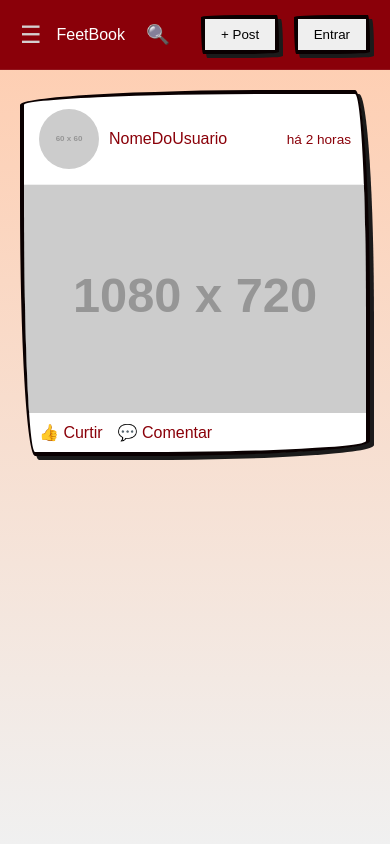
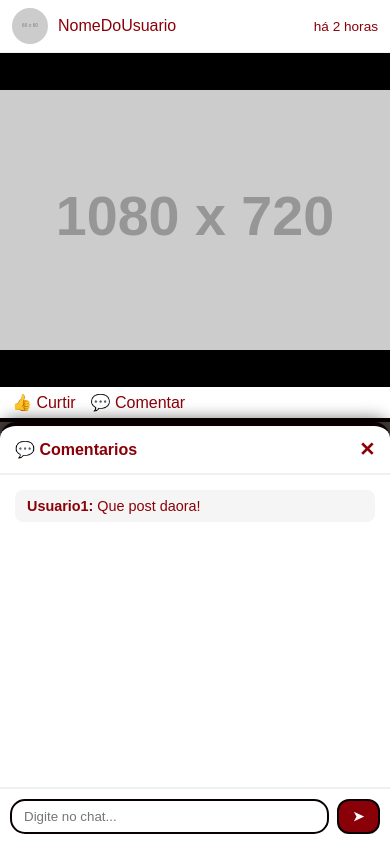
Before and after one commit to GuilhermeFL-F4/FeetBook, a website with bundled scripts: page index.html in a window 390 px wide. Both pictures are taken after a click on the button "💬 Comentar". Built offline with nearby package versions, Linux system fonts and the light colour scheme; placeholder pictures from the web are drawn by us.

```diff
--- a/index.html
+++ b/index.html
@@ -87,7 +87,8 @@
     <main class="layout-container">
 
         <section class="feed">
-            <!-- Modelo de Post -->
+    <div class="post-wrapper">
+
         <article class="post-card">
             <header class="post-header">
                 <img src="https://via.placeholder.com/60" alt="Avatar" class="avatar">
@@ -99,9 +100,29 @@
             </div>
             <footer class="post-actions">
                 <button class="action-btn">👍 Curtir</button>
-                    <button class="action-btn">💬 Comentar</button>
+                <button class="action-btn btn-comment">💬 Comentar</button>
             </footer>
         </article>
+
+        <aside class="chat-panel">
+            <header class="chat-header">
+                <span>💬 Comentarios</span>
+                <button class="close-chat">✕</button>
+            </header>
+
+            <div class="chat-messages">
+                <div class="chat-msg">
+                    <strong>Usuario1:</strong> Que post daora!
+                </div>
+            </div>
+
+            <form class="chat-form">
+                <input type="text" placeholder="Digite no chat..." required autocomplete="off">
+                <button type="submit">➤</button>
+            </form>
+        </aside>
+
+    </div>
 </section>
 
         <!-- SIDEBAR (Vira menu lateral no Mobile) -->
--- a/interface.js
+++ b/interface.js
@@ -74,25 +74,87 @@ export function Configuracoes() {
 }
 
 export function AlternarTema() {
-    // 1. Pega todos os inputs de rádio que têm o nome "tema"
+
     const radiosTema = document.querySelectorAll('input[name="tema"]');
     document.body.classList.add('FeetChan');
 
-    // 2. Para cada botão de rádio...
+
     radiosTema.forEach(radio => {
-        // 3. Fica de olho no evento 'change' (quando a seleção muda)
+
         radio.addEventListener('change', (evento) => {
 
-            // Pega o valor (value) do botão que acabou de ser clicado
+
             const temaEscolhido = evento.target.value;
 
-            // Remove todos os temas antigos do body para não dar conflito
+
             document.body.classList.remove('FeetChan', 'FeetFunny');
 
-            // Adiciona a classe do novo tema no body
+
             document.body.classList.add(temaEscolhido);
 
-            console.log("Tema alterado para:", temaEscolhido); // Só para você ver funcionando no console!
+            console.log("Tema alterado para:", temaEscolhido);
         });
     });
 }
+
+export function ChatComentarios() {
+    const postWrappers = document.querySelectorAll('.post-wrapper');
+    const overlay = document.querySelector('.black-overlay');
+
+    function fecharTodosChats() {
+        document.querySelectorAll('.chat-panel').forEach(p => p.classList.remove('active'));
+        document.querySelectorAll('.post-wrapper').forEach(w => w.classList.remove('chat-open'));
+        document.body.classList.remove('no-scroll');
+        if (overlay) overlay.classList.remove('active');
+    }
+
+    postWrappers.forEach(wrapper => {
+        const btnComment = wrapper.querySelector('.btn-comment');
+        const chatPanel = wrapper.querySelector('.chat-panel');
+        const closeChat = wrapper.querySelector('.close-chat');
+        const chatForm = wrapper.querySelector('.chat-form');
+        const chatInput = wrapper.querySelector('.chat-form input');
+        const chatMessages = wrapper.querySelector('.chat-messages');
+
+        if (!btnComment || !chatPanel) return;
+
+        // Abrir post + chat fixos
+        btnComment.addEventListener('click', () => {
+            fecharTodosChats();
+
+            wrapper.classList.add('chat-open');
+            chatPanel.classList.add('active');
+            document.body.classList.add('no-scroll');
+            if (overlay) overlay.classList.add('active');
+
+            chatMessages.scrollTop = chatMessages.scrollHeight;
+        });
+
+        // Fechar pelo botão X
+        if (closeChat) {
+            closeChat.addEventListener('click', fecharTodosChats);
+        }
+
+        // Enviar mensagem no chat
+        if (chatForm) {
+            chatForm.addEventListener('submit', (evento) => {
+                evento.preventDefault();
+                const texto = chatInput.value.trim();
+                if (!texto) return;
+
+                const novaMsg = document.createElement('div');
+                novaMsg.classList.add('chat-msg');
+                novaMsg.innerHTML = `<strong>Você:</strong> ${texto}`;
+                chatMessages.appendChild(novaMsg);
+
+                chatInput.value = '';
+                chatMessages.scrollTop = chatMessages.scrollHeight;
+            });
+        }
+    });
+
+    // Fechar também ao clicar fora (no fundo escuro) no PC
+    if (overlay) {
+        overlay.addEventListener('click', fecharTodosChats);
+    }
+}
--- a/script.js
+++ b/script.js
@@ -1,6 +1,7 @@
-import {MenuMobile, TelaPesquisa, Configuracoes, AlternarTema} from './interface.js';
+import {MenuMobile, TelaPesquisa, Configuracoes, AlternarTema, ChatComentarios} from './interface.js';
 
 MenuMobile();
 TelaPesquisa();
 Configuracoes();
 AlternarTema();
+ChatComentarios();
--- a/style.css
+++ b/style.css
@@ -263,11 +263,11 @@ body.FeetChan {
     right: 10px;
 }
 
-/* Coloca as opções uma embaixo da outra */
+
 .theme-options {
     display: flex;
     flex-direction: column;
-    gap: 15px; /* Espaço entre as opções */
+    gap: 15px;
     margin-top: 15px;
 }
 
@@ -277,10 +277,10 @@ body.FeetChan {
     border: none;
     border-radius: 6px;
     cursor: pointer;
-    display: block; /* Faz a caixa ocupar a largura inteira */
+    display: block;
     box-sizing: border-box;
     text-align: left;
-    box-shadow: 0 0 0 1px #d8dee4; /* Borda cinza clarinha padrão */
+    box-shadow: 0 0 0 1px #d8dee4;
     transition: all 0.2s ease;
 }
 
@@ -288,7 +288,7 @@ body.FeetChan {
     background: #f5f6f8;
 }
 
-/* Esconde a bolinha padrão do input de radio, mas mantém ele clicável */
+
 .theme-options input {
     clip: rect(0, 0, 0, 0);
     border-width: 0;
@@ -301,10 +301,9 @@ body.FeetChan {
     width: 1px;
 }
 
-/* A CORREÇÃO MÁGICA: Trocamos o ~ pelo + (Adjacent Sibling) */
-/* Agora ele pinta APENAS o label que vem imediatamente ao lado do input marcado */
+
 .theme-options input:checked + label {
-    box-shadow: 0 0 0 2px #8a0009; /* Borda mais grossa vermelha */
+    box-shadow: 0 0 0 2px #8a0009;
     color: #8a0009;
 }
 
@@ -317,10 +316,10 @@ body.FeetChan {
     margin-bottom: 5px;
     display: block;
     font-size: 16px;
-    color: #1b1b1b; /* Garante que o texto fique escuro pra ler melhor */
+    color: #1b1b1b;
 }
 
-/* Quando selecionado, o título também fica da cor do tema */
+
 .theme-options input:checked + label .title {
     color: #8a0009;
 }
@@ -342,13 +341,13 @@ body.FeetChan {
 .search-bar,
 .btn-upload,
 .btn-login {
-    /* 1. Linha grossa e cor forte (como o lápis do Paint) */
+
     border: 4px solid #0a0001;
 
-    /* 2. O TRUQUE MAGNÍFICO: Deforma os 4 cantos de forma irregular */
+
     border-radius: 255px 15px 225px 15px / 15px 225px 15px 255px;
 
-    /* 3. Sombra dura sem desfoque para dar o visual 8-bit/Pixel Art */
+
     box-shadow: 4px 4px 0px #1b1b1b;
 }
 
@@ -437,6 +436,155 @@ body.FeetChan {
     font-size: 1em;
 }
 
+
+body.no-scroll {
+    overflow: hidden;
+}
+
+/* =========================================
+   POST + CHAT FIXOS (DESKTOP)
+   ========================================= */
+.post-wrapper {
+    display: block;
+}
+
+.post-wrapper.chat-open {
+    position: fixed;
+    top: 50%;
+    left: 50%;
+    transform: translate(-50%, -50%);
+    width: 92vw;
+    max-width: 1050px;
+    height: 82vh;
+    max-height: 700px;
+    z-index: 2600;
+
+    display: grid;
+    grid-template-columns: 1.35fr 350px;
+    gap: 16px;
+}
+
+.post-wrapper.chat-open .post-card {
+    display: flex;
+    flex-direction: column;
+    height: 100%;
+    min-height: 0;
+}
+
+.post-wrapper.chat-open .post-content {
+    flex: 1;
+    min-height: 0;
+    display: flex;
+    align-items: center;
+    justify-content: center;
+    background-color: #000;
+    overflow: hidden;
+}
+
+.post-wrapper.chat-open .post-content .post-image {
+    width: auto;
+    height: auto;
+    max-width: 100%;
+    max-height: 100%;
+    object-fit: contain;
+}
+
+.chat-panel {
+    display: none;
+    flex-direction: column;
+    height: 100%;
+    min-height: 0;
+    background-color: #ffffff;
+    color: #8a0009;
+    overflow: hidden;
+
+
+    border: 4px solid #0a0001;
+    border-radius: 255px 15px 225px 15px / 15px 225px 15px 255px;
+    box-shadow: 4px 4px 0px #1b1b1b;
+}
+
+.chat-panel.active {
+    display: flex;
+}
+
+.chat-header {
+    display: flex;
+    justify-content: space-between;
+    align-items: center;
+    padding: 12px 15px;
+    border-bottom: 2px solid #f0f0f0;
+    font-weight: bold;
+}
+
+.close-chat {
+    background: none;
+    border: none;
+    font-size: 1.2em;
+    font-weight: bold;
+    cursor: pointer;
+    color: inherit;
+}
+
+.chat-messages {
+    flex: 1;
+    padding: 15px;
+    overflow-y: auto;
+    display: flex;
+    flex-direction: column;
+    gap: 10px;
+    font-size: 0.9em;
+}
+
+.chat-msg {
+    background-color: #f5f5f5;
+    padding: 8px 12px;
+    border-radius: 8px;
+    word-break: break-word;
+}
+
+.chat-form {
+    display: flex;
+    padding: 10px;
+    gap: 8px;
+    border-top: 2px solid #f0f0f0;
+}
+
+.chat-form input {
+    flex: 1;
+    padding: 8px 12px;
+    border: 2px solid #0a0001;
+    border-radius: 15px;
+    outline: none;
+}
+
+.chat-form button {
+    padding: 8px 14px;
+    background-color: #8a0009;
+    color: #ffffff;
+    border: 2px solid #0a0001;
+    border-radius: 12px;
+    cursor: pointer;
+    font-weight: bold;
+}
+
+
+body.FeetFunny .chat-panel {
+    background-color: #161616;
+    color: #f5f2f2;
+    border-color: #faed35;
+    box-shadow: 4px 4px 0px #faed35;
+}
+
+body.FeetFunny .chat-msg {
+    background-color: #262626;
+    color: #f5f2f2;
+}
+
+body.FeetFunny .chat-form button {
+    background-color: #faed35;
+    color: #161616;
+}
 
 /* =========================================
    RESPONSIVIDADE (CELULARES)
@@ -531,32 +679,102 @@ body.FeetChan {
         opacity: 1;
         visibility: visible;
     }
+
+
+    .post-wrapper.chat-open {
+        top: 0;
+        left: 0;
+        transform: none;
+        width: 100vw;
+        height: 100vh;
+        height: 100dvh;
+        max-width: none;
+        max-height: none;
+
+        grid-template-columns: 1fr;
+        grid-template-rows: 50% 50%;
+        gap: 0;
+    }
+
+    .post-wrapper.chat-open .post-card {
+        border-radius: 0;
+        border-left: none;
+        border-right: none;
+        border-top: none;
+        box-shadow: none;
+    }
+
+
+    .post-wrapper.chat-open .post-header {
+        padding: 8px 12px;
+    }
+
+    .post-wrapper.chat-open .post-header .avatar {
+        width: 36px;
+        height: 36px;
+    }
+
+    .post-wrapper.chat-open .post-actions {
+        padding: 6px 12px;
+    }
+
+    .post-wrapper.chat-open .chat-panel {
+        border-radius: 16px 16px 0 0;
+        border-left: none;
+        border-right: none;
+        border-bottom: none;
+        box-shadow: 0 -4px 15px rgba(0, 0, 0, 0.5);
+    }
+
+
+    body.mobile-chat-open {
+        padding-bottom: 52vh;
+    }
 }
 
 /* =========================================
-   TEMA: FEET FUNNY (Claro/Amarelo)
+   TEMA: FEET FUNNY (Escuro/Amarelo)
    ========================================= */
-
 
 body.FeetFunny {
     background-color: #161616;
-    color: #161616;
+    color: #f5f2f2;
 }
 
 
-body.FeetFunny .navbar {
-    background-color: #161616; /* Exemplo de cor diferente */
+body.FeetFunny .navbar,
+body.FeetFunny .search-screen-header {
+    background-color: #161616;
     color: #f5f2f2;
+    border-bottom: 2px solid #faed35;
+}
+
+body.FeetFunny .search-screen {
+    background-color: #161616;
+}
+
+body.FeetFunny .search-results {
+    background-color: #161616;
+    background-image: none;
+    color: #f5f2f2;
+}
+
+
+body.FeetFunny .search-screen-header input {
+    background-color: #262626;
+    color: #f5f2f2;
+    border: 2px solid #faed35;
 }
 
 body.FeetFunny .post-card,
 body.FeetFunny .sidebar-widget,
 body.FeetFunny .config-options,
-body.FeetFunny .search-results {
+body.FeetFunny .sidebar{
     background-color: #161616;
     border-color: #faed35;
     box-shadow: 4px 4px 0px #faed35;
 }
+
 
 body.FeetFunny .post-card,
 body.FeetFunny .post-time,
```
Also changed, not shown: package.json (added, +25 -0 lines), supabase.js (added, +16 -0 lines), 2 other files. Lines whose indentation alone changed are shown as unchanged.
